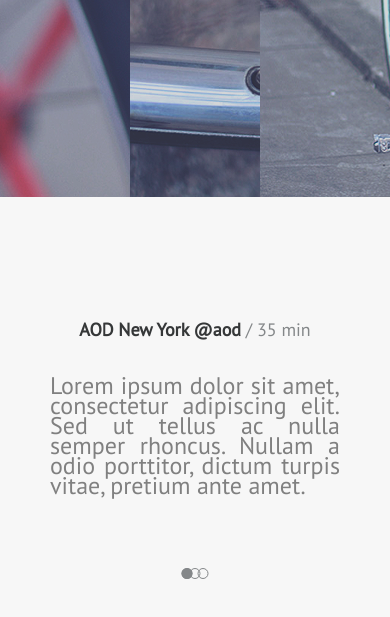
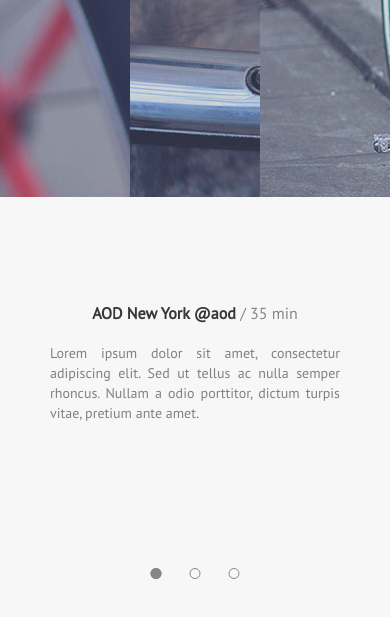
Before and after one commit to Ali-X/bicycle-landing, a website: page src/index.html in a window 390 px wide. Shown: the part 2834-3451 px from the top of the page. Drawn offline with nearby package versions, Linux system fonts and the light colour scheme; files that its build step writes are made by us from their sources; files whose address does not match are found by name.

Commit message:
Add media to slider

```diff
--- a/src/sass/_feedback.scss
+++ b/src/sass/_feedback.scss
@@ -37,16 +37,16 @@
   }
 
   &__radio {
+    position: absolute;
+    bottom: 6.8rem;
+    display: inline-block;
+    height: 1.1rem;
+    width: 1.1rem;
     background: transparent;
     border: solid $gray-color 1px;
     border-radius: 50px;
     z-index: 1;
-    height: 1.1rem;
-    width: 1.1rem;
-    display: inline-block;
     cursor: pointer;
-    position: absolute;
-    bottom: 6.8rem;
     transform: translateX(-50%);
 
     &--first {
@@ -63,15 +63,15 @@
   }
 
   &__option-slider {
+    position: absolute;
+    bottom: 6.8rem;
+    left: 48%;
     height: 1.1rem;
     width: 1.1rem;
-    position: absolute;
     border-radius: 50px;
+    z-index: 1;
+    transform: translateX(-50%);
     transition: all .4s ease;
-    z-index: 1;
-    bottom: 6.8rem;
-    left: 48%;
-    transform: translateX(-50%);
   }
 
   &__option--first {
@@ -137,3 +137,25 @@
     }
   }
 }
+
+@media (max-width: 815px) {
+  .feedback__radio--first, .feedback__option--first:checked ~ .feedback__option-slider {
+    left: 40%;
+  }
+
+  .feedback__radio--third, .feedback__option--third:checked ~ .feedback__option-slider {
+    left: 60%;
+  }
+
+  .feedback__title {
+    padding: 2rem 0;
+  }
+
+  .feedback__name, .feedback__time {
+    font-size: 16px;
+  }
+
+  .feedback__description {
+    font-size: 14px;
+  }
+}
```
